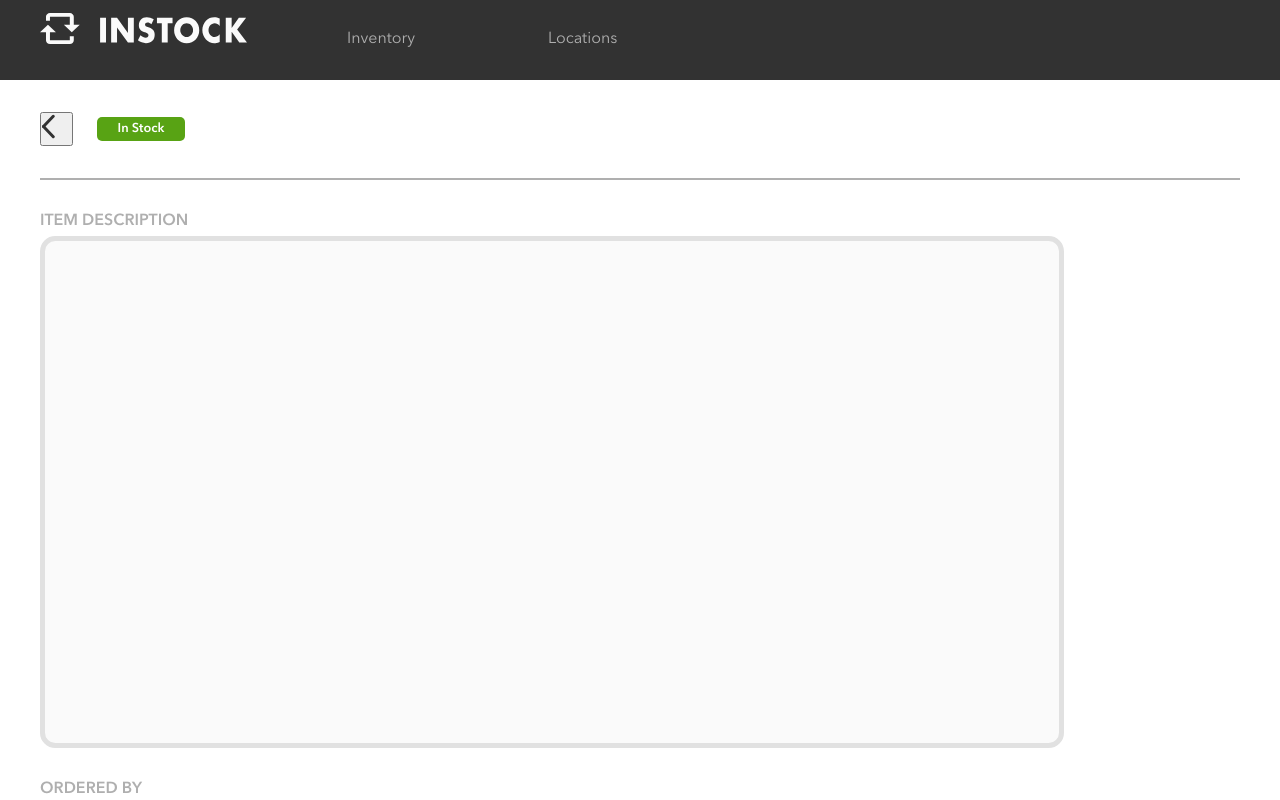
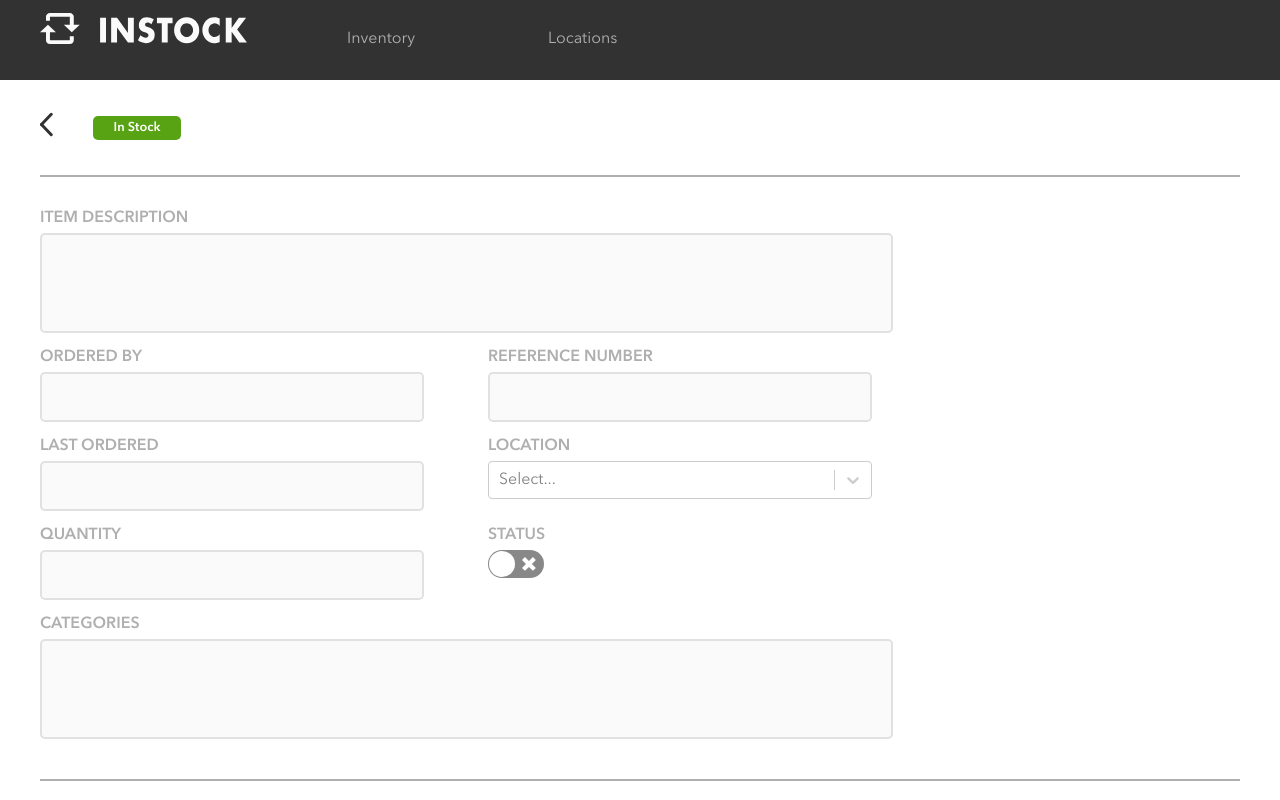
Before and after one commit to melissallopes/InStock, a React (Create React App) app in the folder client/: page /inventory/1 in a window 1280 px wide. Both pictures are taken after a click on the button "EDIT". Shown: the top 800 px of the page. Built offline with nearby package versions, Linux system fonts and the light colour scheme; no server answers.

Commit message:
basically done

```diff
--- a/client/src/Components/InventoryDetail.js
+++ b/client/src/Components/InventoryDetail.js
@@ -100,7 +100,7 @@ export default class InventoryDetail extends React.Component {
         <div className="indet__div">
           <div className="indet__heading">
             <div className="indet__heading-sub">
-              <Link to={`/inventory`}>
+              <Link to={`/inventories`}>
                 <button type="button">
                   <img
                     src={BackArrow}
@@ -220,7 +220,7 @@ export default class InventoryDetail extends React.Component {
                     <p className="indet__info-body">{quantity}</p>
                   )}
                 </div>
-              </div>
+
 
               <div className="indet__info-box">
                 <h4 className="indet__info-head">Status</h4>
@@ -233,6 +233,7 @@ export default class InventoryDetail extends React.Component {
                 ) : (
                   <p className="indet__info-body">{this.state.item.status}</p>
                 )}
+              </div>
               </div>
 
               <div className="indet__tags">
@@ -257,7 +258,7 @@ export default class InventoryDetail extends React.Component {
           </div>
           <div className="indet__edit-wrapper">
             {this.state.edit ? (
-              <div>
+              <div className="indet__edit-buttonsflex">
                 <button
                   onClick={this.Update}
                   type="button"
--- a/client/src/styles/main.css
+++ b/client/src/styles/main.css
@@ -143,6 +143,12 @@
   .header__nav {
     margin-left: 0;
   }
+}
+
+.inventory__flex {
+  display: -webkit-box;
+  display: -ms-flexbox;
+  display: flex;
 }
 
 .inventory__div {
@@ -214,6 +220,8 @@
   border: none;
   cursor: pointer;
   background: none;
+  margin-right: 5vw;
+  padding-top: 17.5vw;
 }
 
 .inventory__icon:active {
@@ -286,6 +294,7 @@
         -ms-flex-align: center;
             align-items: center;
     margin: 20px;
+    margin-right: 0;
     padding: 0 0 20px;
   }
   .inventory__initial {
@@ -347,6 +356,10 @@
   .inventory__icon {
     display: inline-block;
     margin: 1.5vw;
+    margin-top: 40px;
+    padding-top: 0;
+    margin-left: 0;
+    margin-right: 10.125vw;
   }
   .inventory__icon:active {
     color: #323232;
@@ -396,8 +409,12 @@
             justify-content: space-between;
     width: 75vw;
     height: 8vw;
-    margin: 0 auto;
+    margin: 0 12.5vw;
+    margin-right: 0;
     border-bottom: solid 0.1vw #e1e1e1;
+  }
+  .inventory__icon {
+    margin-top: 33%;
   }
   .inventory__input {
     width: 17.5vw;
@@ -433,7 +450,7 @@
     text-align: center;
   }
   .inventory__desk-label-item {
-    margin: 0;
+    margin-left: 0;
   }
   .inventory__desk-label-itens {
     margin-right: 2.5vw;
@@ -1167,7 +1184,7 @@
   color: #323232;
 }
 
-.indet__description {
+.indet__fription {
   margin-bottom: 32px;
 }
 
@@ -1200,50 +1217,50 @@
 
 .indet__input-edit-desc {
   width: 80vw;
-  height: 40vw;
-  padding: 3vw;
+  padding: 15px 5px;
   -webkit-box-sizing: border-box;
           box-sizing: border-box;
-  border: 0.4vw solid #e1e1e1;
-  border-radius: 1.2vw;
+  border: 2px solid #e1e1e1;
+  border-radius: 5px;
   background-color: #fafafa;
   resize: none;
+  width: 90vw;
 }
 
 .indet__input-edit-order-by {
   width: 75vw;
-  height: 15vw;
+  padding: 15px 5px;
   -webkit-box-sizing: border-box;
           box-sizing: border-box;
-  border: 0.4vw solid #e1e1e1;
-  border-radius: 1.2vw;
+  border: 2px solid #e1e1e1;
+  border-radius: 5px;
   background-color: #fafafa;
   resize: none;
-  padding: 3vw;
+  width: 90vw;
 }
 
 .indet__input-edit-ref {
   width: 75vw;
-  height: 15vw;
+  padding: 15px 5px;
   -webkit-box-sizing: border-box;
           box-sizing: border-box;
-  border: 0.4vw solid #e1e1e1;
-  border-radius: 1.2vw;
+  border: 2px solid #e1e1e1;
+  border-radius: 5px;
   background-color: #fafafa;
   resize: none;
-  padding: 3vw;
+  width: 90vw;
 }
 
 .indet__input-edit-order {
   width: 75vw;
-  height: 15vw;
+  padding: 15px 5px;
   -webkit-box-sizing: border-box;
           box-sizing: border-box;
-  border: 0.4vw solid #e1e1e1;
-  border-radius: 1.2vw;
+  border: 2px solid #e1e1e1;
+  border-radius: 5px;
   background-color: #fafafa;
   resize: none;
-  padding: 3vw;
+  width: 90vw;
 }
 
 .indet__input-edit-location {
@@ -1251,35 +1268,37 @@
   height: 15vw;
   -webkit-box-sizing: border-box;
           box-sizing: border-box;
-  border: 0.4vw solid #e1e1e1;
-  border-radius: 1.2vw;
+  border: 2px solid #e1e1e1;
+  border-radius: 5px;
   background-color: #fafafa;
   resize: none;
   padding: 3vw;
+  width: 90vw;
 }
 
 .indet__input-edit-quant {
   width: 75vw;
-  height: 15vw;
+  padding: 15px 5px;
   -webkit-box-sizing: border-box;
           box-sizing: border-box;
-  border: 0.4vw solid #e1e1e1;
-  border-radius: 1.2vw;
+  border: 2px solid #e1e1e1;
+  border-radius: 5px;
   background-color: #fafafa;
   resize: none;
-  padding: 3vw;
+  width: 90vw;
 }
 
 .indet__input-edit-categ {
   width: 75vw;
-  height: 15vw;
+  padding: 15px 5px;
   -webkit-box-sizing: border-box;
           box-sizing: border-box;
-  border: 0.4vw solid #e1e1e1;
-  border-radius: 1.2vw;
+  border: 2px solid #e1e1e1;
+  border-radius: 5px;
   background-color: #fafafa;
   resize: none;
-  padding: 3vw;
+  height: 100px;
+  width: 90vw;
 }
 
 @media only screen and (min-width: 768px) {
@@ -1335,9 +1354,36 @@
         -ms-flex-pack: end;
             justify-content: flex-end;
   }
-}
-
-@media only screen and (min-width: 1440px) {
+  .indet__edit-cancel {
+    width: 50px;
+    margin-right: 40px;
+  }
+  .indet__edit-buttonsflex {
+    display: -webkit-box;
+    display: -ms-flexbox;
+    display: flex;
+    -webkit-box-orient: horizontal;
+    -webkit-box-direction: reverse;
+        -ms-flex-flow: row-reverse;
+            flex-flow: row-reverse;
+  }
+  .indet__input-edit-desc {
+    width: 66.67vw;
+    height: 100px;
+    padding-top: 0;
+  }
+  .indet__input-edit-order-by, .indet__input-edit-ref, .indet__input-edit-order, .indet__input-edit-quant {
+    width: 30vw;
+    margin-right: 5vw;
+  }
+  .indet__input-edit-categ {
+    width: 66.67vw;
+    height: 100px;
+    padding-top: 0;
+  }
+}
+
+@media only screen and (min-width: 768px) and (min-width: 1440px) {
   .indet__heading {
     margin-bottom: 14px;
   }
@@ -1369,6 +1415,22 @@
   }
   .indet__edit-wrapper {
     padding-top: 40px;
+  }
+  .indet__input-edit-desc {
+    width: 35vw;
+    height: 100px;
+    padding-top: 0;
+    margin-right: 10vw;
+  }
+  .indet__input-edit-order-by, .indet__input-edit-ref, .indet__input-edit-order, .indet__input-edit-quant {
+    width: 15vw;
+    margin-right: 2.7vw;
+    height: 10px;
+  }
+  .indet__input-edit-categ {
+    width: 35vw;
+    height: 100px;
+    padding-top: 0;
   }
 }
 
@@ -1399,7 +1461,7 @@
 }
 
 .uploadBig h2 {
-  font-family: AvinirBold;
+  font-family: AvenirBold;
   text-transform: capitalize;
   margin-bottom: 5px;
 }
@@ -1468,6 +1530,10 @@
   .uploadBig input {
     height: 45px;
   }
+}
+
+.uploadBig-selector .css-2b097c-container {
+  border: red solid 2px;
 }
 
 *,
@@ -1480,11 +1546,34 @@ body {
   font-family: AvenirRegular;
 }
 
+button {
+  border: none;
+  background: none;
+}
+
 button:focus {
   outline: none;
 }
 
 .css-2b097c-container {
-  width: 100%;
+  width: 90vw;
+}
+
+.uploadBig-selector .css-2b097c-container {
+  width: 20px;
+}
+
+@media only screen and (min-width: 768px) {
+  .css-2b097c-container {
+    width: 30vw;
+    margin-right: 5vw;
+  }
+}
+
+@media only screen and (min-width: 1440px) {
+  .css-2b097c-container {
+    width: 15vw;
+    margin-right: 2.7vw;
+  }
 }
 /*# sourceMappingURL=main.css.map */
--- a/client/src/styles/main.scss
+++ b/client/src/styles/main.scss
@@ -19,10 +19,35 @@ body {
   font-family: AvenirRegular;
 }
 
+button {
+  border: none;
+  background: none;
+}
+
 button:focus {
   outline: none;
 }
 
 .css-2b097c-container {
-  width: 100%;
+  width: 90vw;
 }
+
+
+.uploadBig-selector .css-2b097c-container {
+	width: 20px;
+}
+
+@include medium {
+  .css-2b097c-container {
+    width: 30vw;
+    margin-right: 5vw;
+  }
+}
+
+@include huge {
+  .css-2b097c-container {
+    width: 15vw;
+    margin-right: 2.7vw;
+
+  }
+}
--- a/client/src/styles/partials/_inventory.scss
+++ b/client/src/styles/partials/_inventory.scss
@@ -1,4 +1,8 @@
 .inventory {
+  &__flex {
+    display: flex;
+  }
+
   &__div {
     border-bottom: solid 0.2vw $mercury;
     margin: 10vw 5vw;
@@ -60,6 +64,8 @@
     border: none;
     cursor: pointer;
     background: none;
+    margin-right: 5vw;
+    padding-top: 17.5vw;
     &:active {
       filter: invert(1);
     }
@@ -116,11 +122,15 @@
       margin: 4vw;
       margin-right: 5vw;
     }
+
+
+
     &__div {
       border-bottom: solid 0.15vw $mercury;
       display: flex;
       align-items: center;
       margin: 20px;
+      margin-right: 0;
       padding: 0 0 20px;
     }
     &__initial {
@@ -179,6 +189,10 @@
     &__icon {
       display: inline-block;
       margin: 1.5vw;
+      margin-top: 40px;
+      padding-top: 0;
+      margin-left: 0;
+      margin-right: 10.125vw;
 
       &:active {
         color: $black;
@@ -225,9 +239,15 @@
       justify-content: space-between;
       width: 75vw;
       height: 8vw;
-      margin: 0 auto;
+      margin: 0 12.5vw;
+      margin-right: 0;
       border-bottom: solid 0.1vw #e1e1e1;
     }
+
+    &__icon {
+      margin-top: 33%;
+    }
+
     &__input {
       width: 17.5vw;
       height: 2.5vw;
@@ -263,7 +283,7 @@
       text-align: center;
     }
     &__desk-label-item {
-      margin: 0;
+      margin-left: 0;
     }
     &__desk-label-itens {
       margin-right: 2.5vw;
@@ -272,6 +292,8 @@
       display: flex;
       align-items: center;
     }
+
+
     &__quantity {
       display: flex;
       align-items: center;
--- a/client/src/styles/partials/_inventorydetail.scss
+++ b/client/src/styles/partials/_inventorydetail.scss
@@ -79,7 +79,7 @@
     }
   }
 
-  &__description {
+  &__fription {
     margin-bottom: 32px;
   }
 
@@ -111,74 +111,83 @@
 
   &__input-edit-desc {
     width: 80vw;
-    height: 40vw;
-    padding: 3vw;
+    padding: 15px 5px;
     box-sizing: border-box;
-    border: 0.4vw solid #e1e1e1;
-    border-radius: 1.2vw;
+    border: 2px solid #e1e1e1;
+    border-radius: 5px;
     background-color: #fafafa;
     resize: none;
+    width: 90vw;
+
   }
   &__input-edit-order-by {
     //    margin-left: 5vw;
     width: 75vw;
-    height: 15vw;
+    padding: 15px 5px;
     box-sizing: border-box;
-    border: 0.4vw solid #e1e1e1;
-    border-radius: 1.2vw;
+    border: 2px solid #e1e1e1;
+    border-radius: 5px;
     background-color: #fafafa;
     resize: none;
-    padding: 3vw;
+    width: 90vw;
+
   }
   &__input-edit-ref {
     width: 75vw;
-    height: 15vw;
+    padding: 15px 5px;
     box-sizing: border-box;
-    border: 0.4vw solid #e1e1e1;
-    border-radius: 1.2vw;
+    border: 2px solid #e1e1e1;
+    border-radius: 5px;
     background-color: #fafafa;
     resize: none;
-    padding: 3vw;
+    width: 90vw;
+
   }
   &__input-edit-order {
     width: 75vw;
-    height: 15vw;
+    padding: 15px 5px;
     box-sizing: border-box;
-    border: 0.4vw solid #e1e1e1;
-    border-radius: 1.2vw;
+    border: 2px solid #e1e1e1;
+    border-radius: 5px;
     background-color: #fafafa;
     resize: none;
-    padding: 3vw;
+    width: 90vw;
+
   }
   &__input-edit-location {
     width: 75vw;
     height: 15vw;
     box-sizing: border-box;
-    border: 0.4vw solid #e1e1e1;
-    border-radius: 1.2vw;
+    border: 2px solid #e1e1e1;
+    border-radius: 5px;
     background-color: #fafafa;
     resize: none;
     padding: 3vw;
+    width: 90vw;
+
   }
   &__input-edit-quant {
     width: 75vw;
-    height: 15vw;
+    padding: 15px 5px;
     box-sizing: border-box;
-    border: 0.4vw solid #e1e1e1;
-    border-radius: 1.2vw;
+    border: 2px solid #e1e1e1;
+    border-radius: 5px;
     background-color: #fafafa;
     resize: none;
-    padding: 3vw;
+    width: 90vw;
+
   }
   &__input-edit-categ {
     width: 75vw;
-    height: 15vw;
+    padding: 15px 5px;
     box-sizing: border-box;
-    border: 0.4vw solid #e1e1e1;
-    border-radius: 1.2vw;
+    border: 2px solid #e1e1e1;
+    border-radius: 5px;
     background-color: #fafafa;
     resize: none;
-    padding: 3vw;
+    height: 100px;
+    width: 90vw;
+
   }
 }
 
@@ -200,6 +209,7 @@
     }
 
     &__details {
+
       &-small {
         display: flex;
         flex-flow: row wrap;
@@ -228,7 +238,37 @@
         display: flex;
         justify-content: flex-end;
       }
+
+      &-cancel {
+        width: 50px;
+        margin-right: 40px;
+      }
+
+      &-buttonsflex {
+        display: flex;
+        flex-flow: row-reverse;
+      }
     }
+
+      &__input-edit {
+        &-desc {
+          width: 66.67vw;
+          height: 100px;
+          padding-top: 0;
+        }
+
+        &-order-by, &-ref, &-order, &-quant {
+          width: 30vw;
+          margin-right: 5vw;
+      }
+
+      &-categ {
+        width: 66.67vw;
+        height: 100px;
+        padding-top: 0;
+
+      }
+
   }
 }
 
@@ -271,5 +311,32 @@
         padding-top: 40px;
       }
     }
+
+    &__input-edit {
+      &-desc {
+        width: 35vw;
+        height: 100px;
+        padding-top: 0;
+        margin-right: 10vw;
+      }
+
+      &-order-by, &-ref, &-order, &-quant {
+        width: 15vw;
+        margin-right: 2.7vw;
+        height: 10px;
+    }
+
+    &-categ {
+      width: 35vw;
+      height: 100px;
+      padding-top: 0;
+
+    }
+
+}
+
+
+
   }
 }
+}
```
Also changed, not shown: client/src/Components/Inventory.js (+6 -3 lines), client/src/styles/partials/_bigUpload.scss (+6 -1 lines), 1 other file (tests, documents, lock files or other folders).
